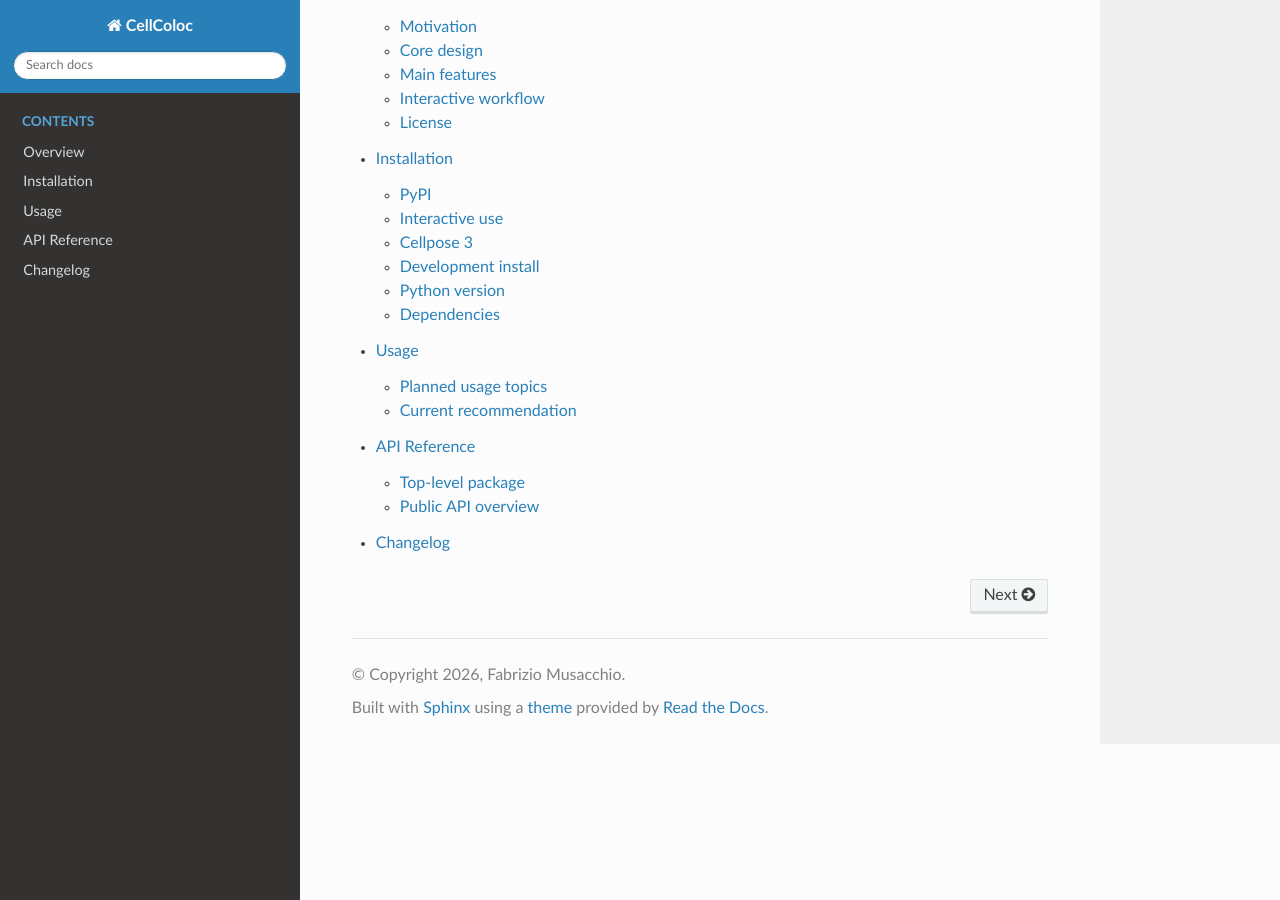
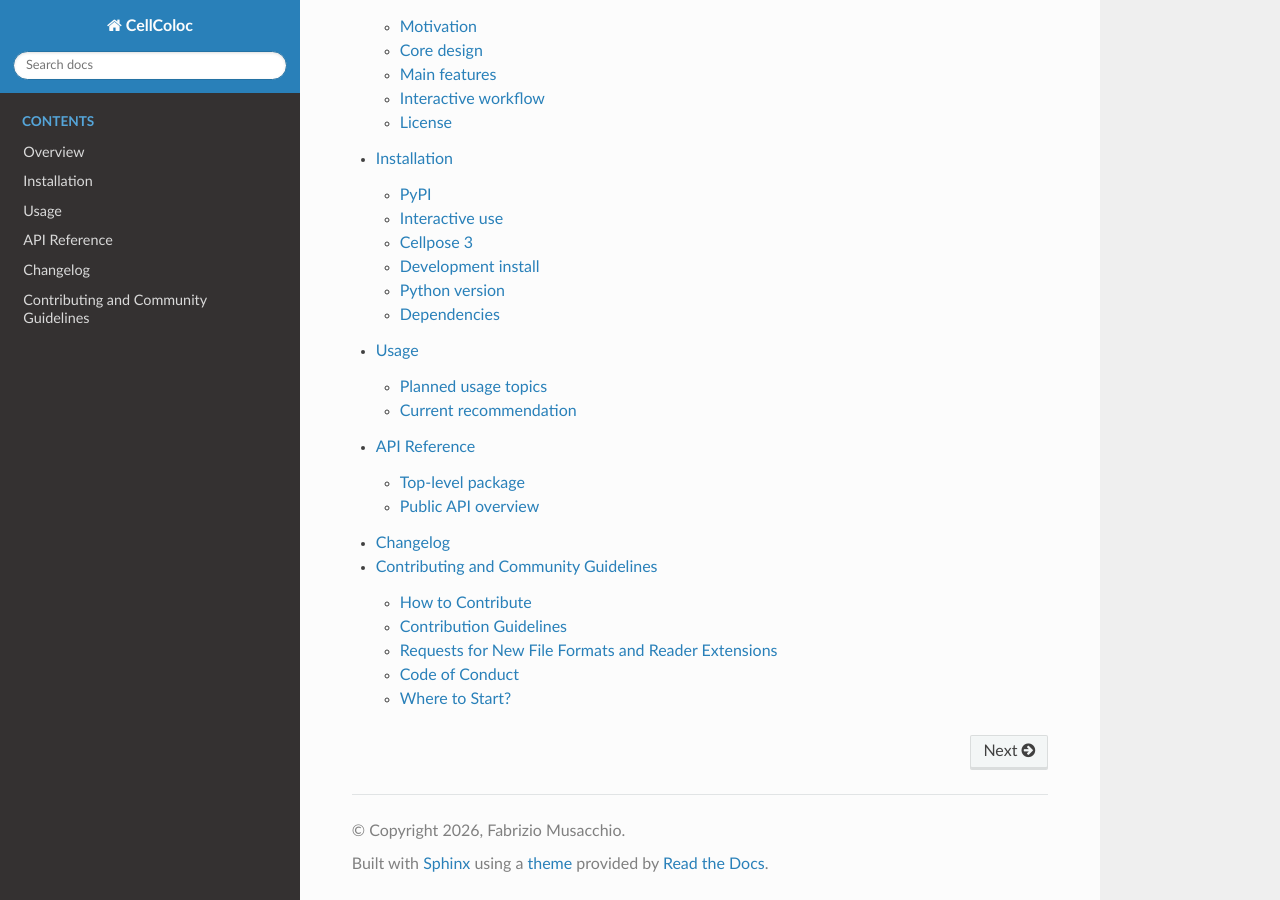
Before and after one commit to FabrizioMusacchio/cellcoloc, a Sphinx documentation site: the page built from docs/source/index.rst, in a window 1280 px wide and 900 px high, scrolled down 1334 px. Built offline with Sphinx 7.4.7 and the Read the Docs theme 3.1.0, drawn with Linux system fonts in a browser that asks for light colours; some of the changed lines change nothing that is shown.

Commit message:
feat: add contributing and community guidelines documentation

````diff
--- /dev/null
+++ b/docs/source/contributing.rst
@@ -0,0 +1,98 @@
+Contributing and Community Guidelines
+=====================================
+
+*CellColoc* is an open source project that evolves through contributions from its users
+and the broader microscopy community. Contributions range from bug reports and
+documentation improvements to new reader implementations and extensions of the
+I/O pipeline.
+
+The goal of *CellColoc* is to provide a robust, explicit, and reproducible interface for
+reading, normalizing, and converting microscopy image data into OME compliant
+representations. Contributions are therefore evaluated not only by functionality,
+but also by clarity, reproducibility, and long term maintainability.
+
+How to Contribute
+-----------------
+
+If you are interested in contributing to *CellColoc*, the recommended entry points are:
+
+* reporting bugs or unexpected behavior
+* suggesting improvements to the documentation or examples
+* requesting support for additional file formats or format variants
+* submitting pull requests with code changes
+
+Bug reports, feature requests, and format support requests should be submitted
+via the `GitHub issue tracker <https://github.com/FabrizioMusacchio/CellColoc/issues>`_.
+For code changes and larger contributions, please open a pull request against
+the main repository.
+
+Contribution Guidelines
+-----------------------
+
+The repository contains a dedicated contribution guide in the file
+```CONTRIBUTING.md`` <https://github.com/FabrizioMusacchio/cellcoloc?tab=contributing-ov-file>`_. It describes in more detail:
+
+* how to set up a local development environment
+* the preferred workflow for branching and pull requests
+* conventions for commit messages and code style
+* expectations regarding tests and documentation
+
+Before opening a pull request, please make sure that:
+
+* the code is formatted consistently with the existing code base
+* existing tests pass locally, and new functionality is covered by tests where applicable
+* public functions and modules are documented via docstrings
+* user facing changes are reflected in the documentation pages
+
+Requests for New File Formats and Reader Extensions
+---------------------------------------------------
+
+In addition to direct code contributions via pull requests, users are encouraged
+to request support for additional microscopy file formats or format variants that
+are not yet covered by *CellColoc*.
+
+Such requests should be submitted via the GitHub issue tracker and include:
+
+* a clear description of the file format or variant in question
+* how the file differs from formats already supported by *CellColoc*
+* which part of the reader or conversion pipeline fails or behaves unexpectedly
+* if available, relevant *CellColoc* output such as warnings, parsed metadata, or axis
+  interpretations
+
+Support for new file formats or format variants can only be added if a
+**representative example file** is made available. This is essential to ensure
+correct parsing, reproducibility, and long term test coverage.
+
+Example files can be shared via:
+
+* temporary download links, for example institutional web shares or cloud storage
+* publicly accessible repositories or archives
+* other means that allow the developers to locally inspect and test the data
+
+Without access to an example file, reader extensions are generally not feasible,
+as *CellColoc* deliberately avoids speculative or heuristic based format inference.
+
+If sharing full datasets is not possible, users are encouraged to provide the
+smallest possible cropped or anonymized file that still reproduces the issue.
+
+Code of Conduct
+---------------
+
+All interactions in the *CellColoc* project are governed by a `Code of Conduct <https://github.com/FabrizioMusacchio/cellcoloc?tab=coc-ov-file>`_ based on
+the `Contributor Covenant <https://www.contributor-covenant.org>`_. By
+participating in the project, you agree to abide by these guidelines.
+
+If you experience or observe behavior that violates the Code of Conduct, please
+report it via email to the maintainer.
+
+Where to Start?
+----------------
+
+If you are looking for a first contribution, the issue tracker may contain issues
+labeled as suitable starting points, for example documentation improvements,
+small refactorings, or reader extensions for narrowly defined format variants.
+
+You are also welcome to open an issue to discuss ideas for new features or reader
+extensions before starting an implementation.
+
+Thank you for considering contributing to *CellColoc* 🙏
--- a/docs/source/index.rst
+++ b/docs/source/index.rst
@@ -45,3 +45,4 @@
    usage
    api
    changelog
+   contributing
````
